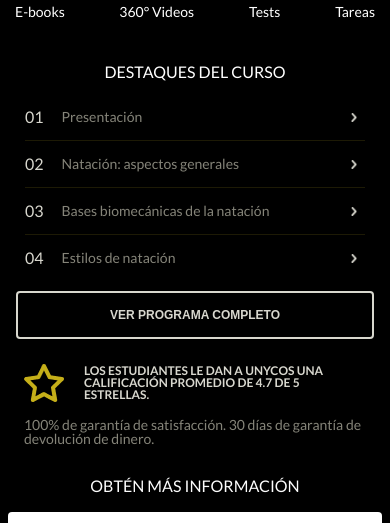
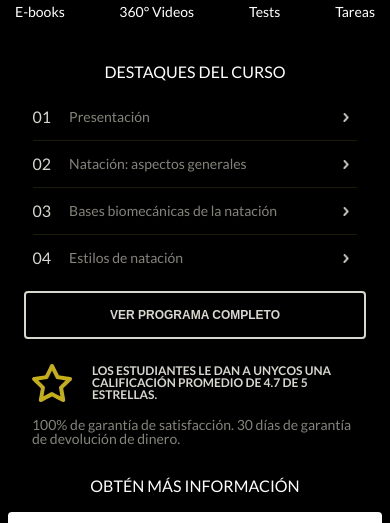
Before and after one commit to DanielL29/unyco-test-maquetacion, a React (Vite) app: page / in a window 390 px wide. Shown: the part 788-1311 px from the top of the page. Built offline with nearby package versions, Linux system fonts and the light colour scheme; no server answers.

Commit message:
fix: fixing lesson plan bug

```diff
--- a/src/layouts/landing-page/lesson-plan/LessonPlan.module.css
+++ b/src/layouts/landing-page/lesson-plan/LessonPlan.module.css
@@ -42,6 +42,10 @@
 }
 
 @media (max-width: 944px) {
+  .lessonPlan {
+    padding: 0 8px;
+  }
+
   .lessons {
     width: 100%;
     height: auto;
```
